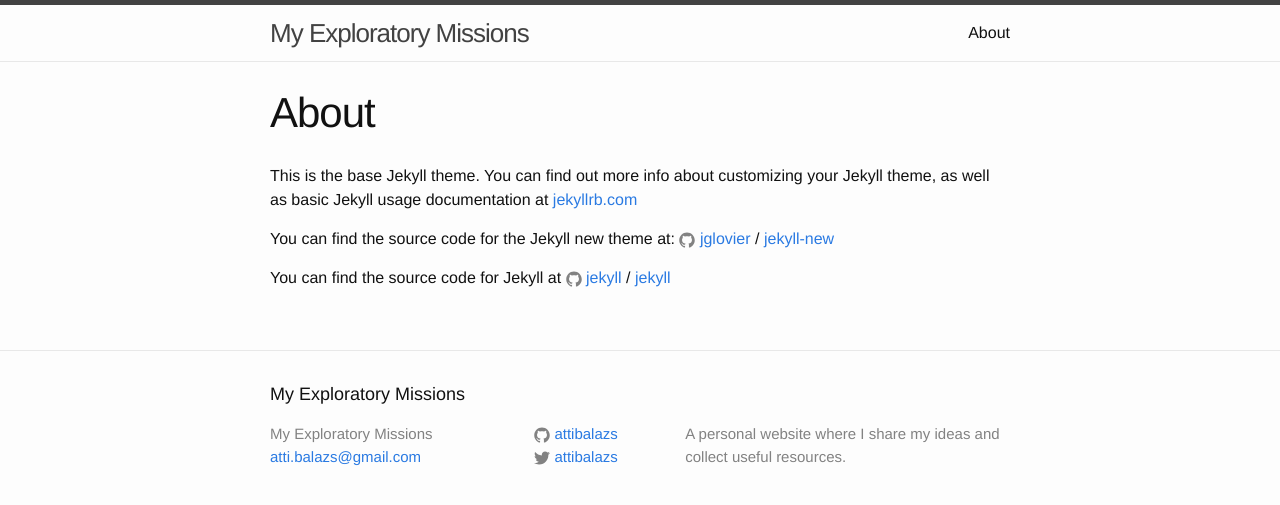
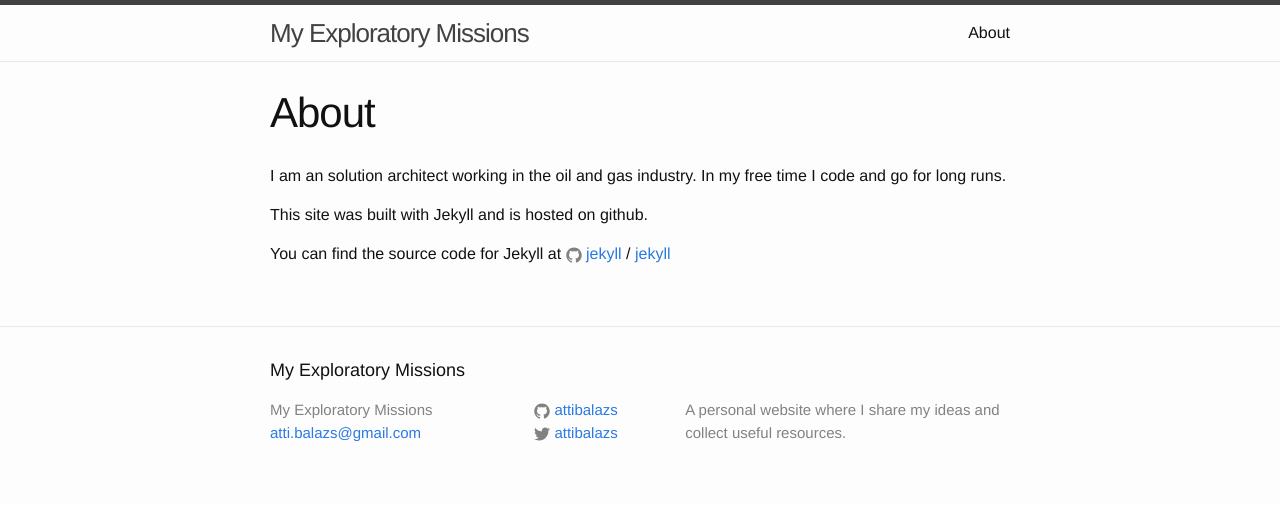
Before and after one commit to gspanoae/softwareranch.github.io, a Jekyll site: the page built from about.md, in a window 1280 px wide. Shown: the top 505 px of the page. Built offline with Jekyll 4.4.1, drawn with Linux system fonts in a browser that asks for light colours.

Commit message:
added content to about page

```diff
--- a/about.md
+++ b/about.md
@@ -4,11 +4,9 @@ title: About
 permalink: /about/
 ---
 
-This is the base Jekyll theme. You can find out more info about customizing your Jekyll theme, as well as basic Jekyll usage documentation at [jekyllrb.com](http://jekyllrb.com/)
+I am an solution architect working in the oil and gas industry. In my free time I code and go for long runs.
 
-You can find the source code for the Jekyll new theme at:
-{% include icon-github.html username="jglovier" %} /
-[jekyll-new](https://github.com/jglovier/jekyll-new)
+This site was built with Jekyll and is hosted on github.
 
 You can find the source code for Jekyll at
 {% include icon-github.html username="jekyll" %} /
```
